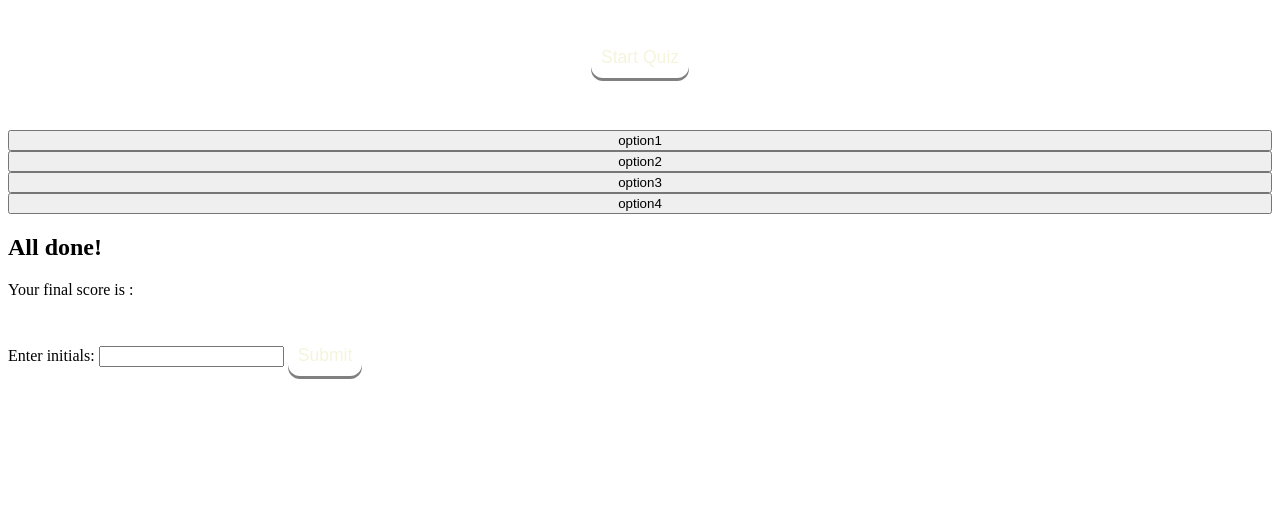
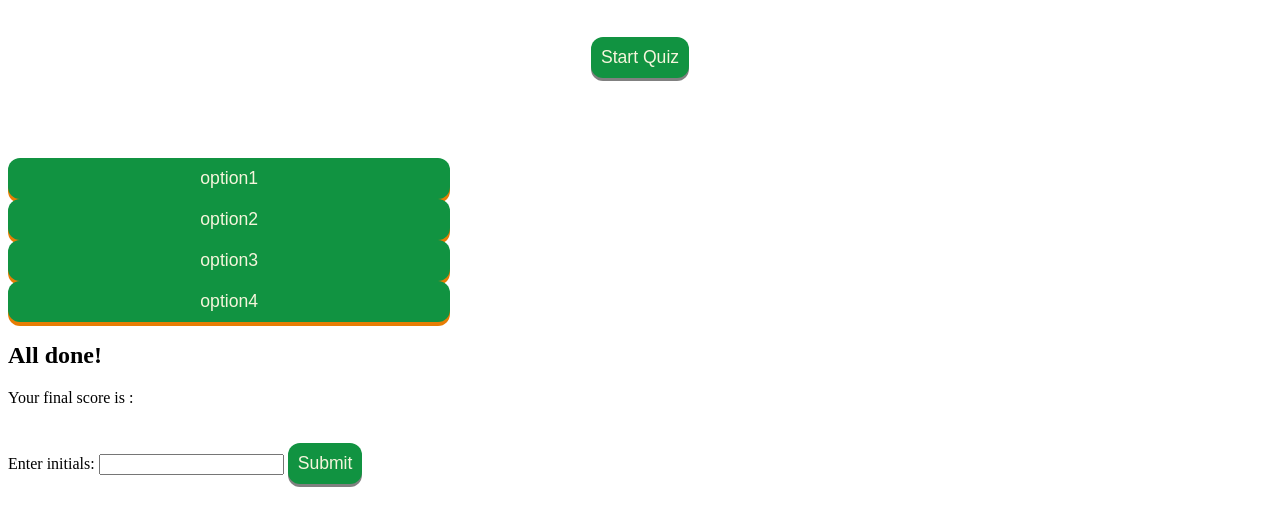
Before and after one commit to Bnahian/Coding-Quiz-Challenge, a plain HTML site: page index.html in a window 1280 px wide. Shown: the part 247-772 px from the top of the page. Drawn offline with Linux system fonts and the light colour scheme.

Commit message:
added styling to buttons

```diff
--- a/assets/styles.css
+++ b/assets/styles.css
@@ -3,8 +3,8 @@
 }
 
 :root {
-    --primary-color: green (59, 31, 125);
-    --secondary-color:rgb(212, 126, 212);
+    --primary-color:rgb(17, 147, 65);
+    --secondary-color:rgb(243, 113, 7);
 }
 
 #head{
@@ -52,5 +52,31 @@
     display:flex;
     flex-direction: column;
     justify-content: space-between;
-    text-align: left;
+    text-align: center;
 }
+/* double check */
+.questions p{
+    font-size: 30px;
+    color: var(--primary-color);
+    font-weight: bold;
+    width: 70%;
+    color: black;
+}
+
+.btnq{
+    border: none;
+    width: 35%;
+    padding: 10px 19px;
+    background: var(--primary-color);
+    font-size: 1.1rem;
+    border-radius: 12px;
+    top: -3px;
+    box-shadow: 0 4px rgb(231, 125, 4);
+    cursor: pointer;
+    text-align: center;
+    color: beige;
+}
+
+.btnq:hover{
+    background-color: var(--secondary-color) ;
+}
```
